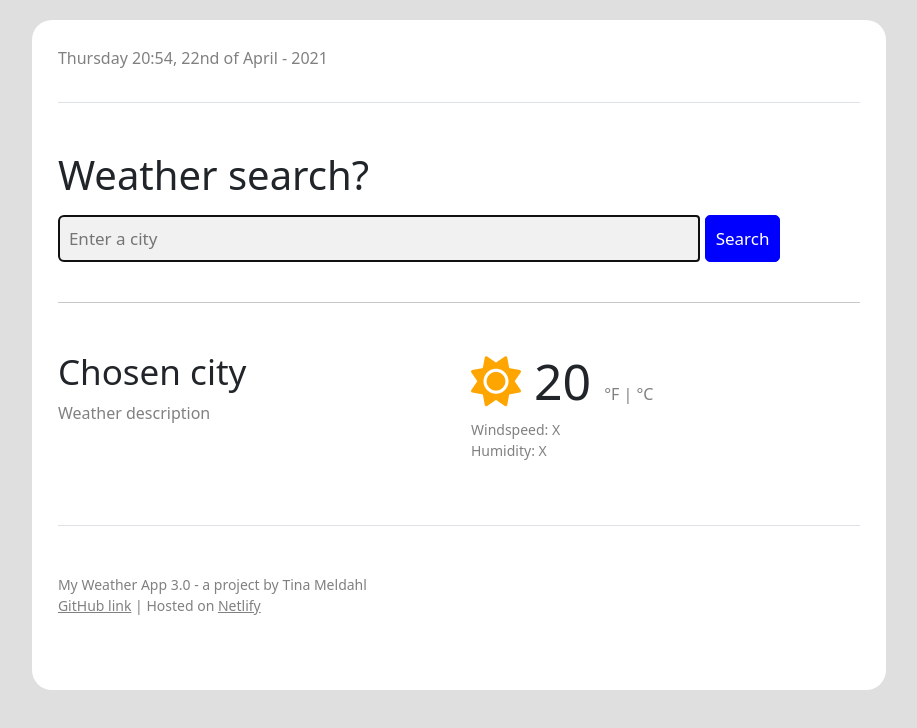
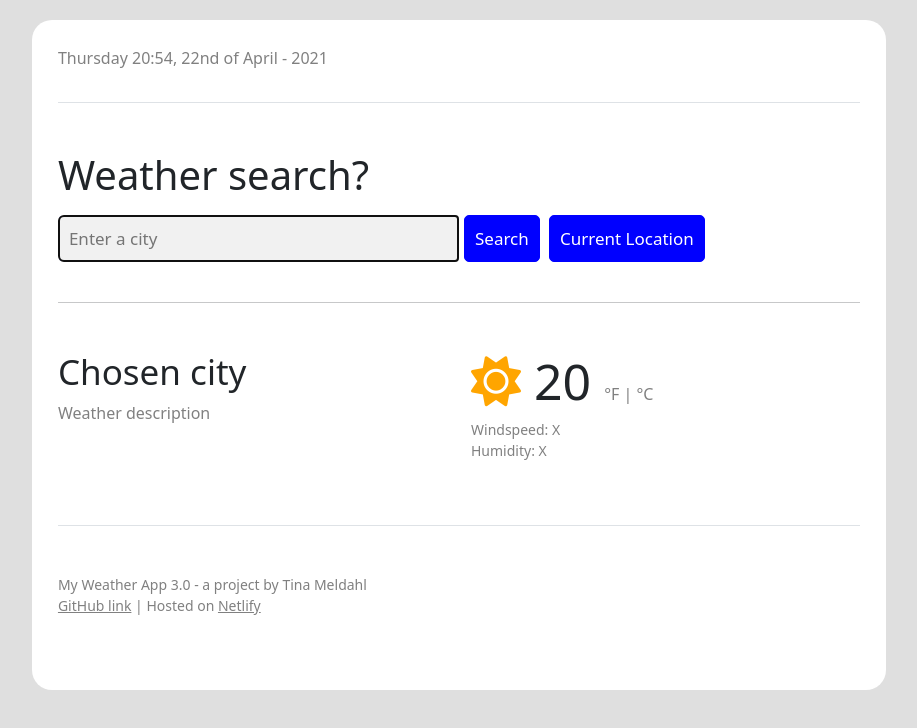
Before and after one commit to tinameldahl/MyWeatherApp3.0, a plain HTML site: page index.html in a window 1280 px wide. Shown: the whole page, without its empty margins (181-1098 px from the left). Drawn offline with nearby package versions, Linux system fonts and the light colour scheme.

Commit message:
Current location button

```diff
--- a/index.html
+++ b/index.html
@@ -24,7 +24,9 @@
                 <form class="search-field" id="search-form">
                     <input type="text" id="search-input" placeholder="Enter a city" autofocus="on" autocomplete="off" />
                     <input type="submit" value="search" class="submit-button" />
+                    <button id="current-location">Current location</button>
                 </form>
+
     </p>
 
 
--- a/src/style.css
+++ b/src/style.css
@@ -67,7 +67,7 @@ form.search-field input[type="text"] {
   padding: 10px;
   font-size: 17px;
   float: left;
-  width: 80%;
+  width: 50%;
   background: #f1f1f1;
   margin-bottom: 5%;
   border-radius: 5px 0px 0px 5px;
@@ -84,3 +84,14 @@ form.search-field input[type="text"] {
   border: 1px solid blue;
   text-transform: capitalize;
 }
+
+#current-location {
+  border-radius: 5px;
+  background-color: blue;
+  color: white;
+  padding: 10px;
+  margin-left: 5px;
+  font-size: 17px;
+  border: 1px solid blue;
+  text-transform: capitalize;
+}
```
Also changed, not shown: src/script.js (line endings or trailing spaces).
